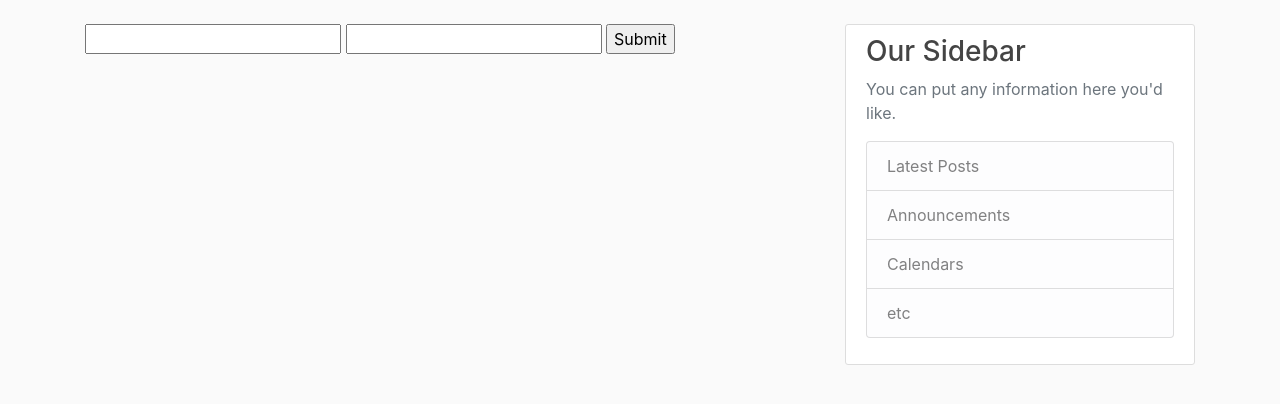
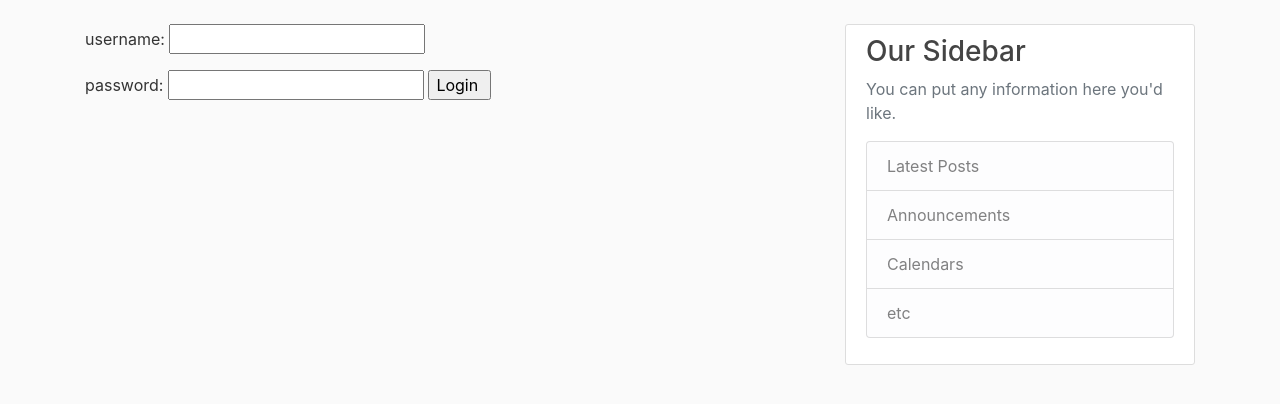
Before and after one commit to lolf44/site, a Django app: template helloworld/users/templates/users/login.html in a window 1280 px wide. Shown: the part 56-460 px from the top of the page. Run offline with Django 3.2, Linux system fonts and the light colour scheme; the template is opened without the code that fills it, so the values that code supplies are empty; some libraries are stand-ins or nearby versions.

Commit message:
added accesibility to login site and twiked some minor improvments

```diff
--- a/helloworld/blog/templates/blog/base.html
+++ b/helloworld/blog/templates/blog/base.html
@@ -29,13 +29,11 @@
               <div class="collapse navbar-collapse" id="navbarToggle">
                 <div class="navbar-nav mr-auto">
                   <a class="nav-item nav-link {{activationHome}}" href="{% url 'blog-home' %}">Home</a>
-
                   <a class="nav-item nav-link {{activationAbout}}" id="about" href="{% url 'blog-about' %}">About</a>
-
                 </div>
                 <!-- Navbar Right Side -->
                 <div class="navbar-nav">
-                  <a class="nav-item nav-link" href="#">Login</a>
+                  <a class="nav-item nav-link" {{activationLogin}} href="/login">Login</a>
                   <a class="nav-item nav-link {{activationRegister}}" href="/register">Register</a>
                 </div>
               </div>
--- a/helloworld/blog/urls.py
+++ b/helloworld/blog/urls.py
@@ -6,5 +6,5 @@ urlpatterns = [
     path('about/', blog_views.about, name="blog-about"),
     path('Post_blog/', blog_views.Post_blog, name="blog-Post_blog"),
     path('register/', views.register, name='blog-register'),
-   # path('login/')
+    path('login/', views.Login, name='blog-login'),
 ]
--- a/helloworld/users/templates/users/login.html
+++ b/helloworld/users/templates/users/login.html
@@ -1,11 +1,9 @@
 {% extends "blog/base.html" %}
 
 {% block content %}
-
 <form method="POST">
-    <input type="text" id="user">
-    <input class="pwd">
-    <input type="submit" id="send" >
+    <p>username: <input type="text" id="user"></p>
+    <p>password: <input class="pwd">
+    <input value="Login "type="submit" id="send" >
 </form>
-
 {%endblock content%}
```
Also changed, not shown: helloworld/users/views.py (+3 -5 lines), helloworld/db.sqlite3.
